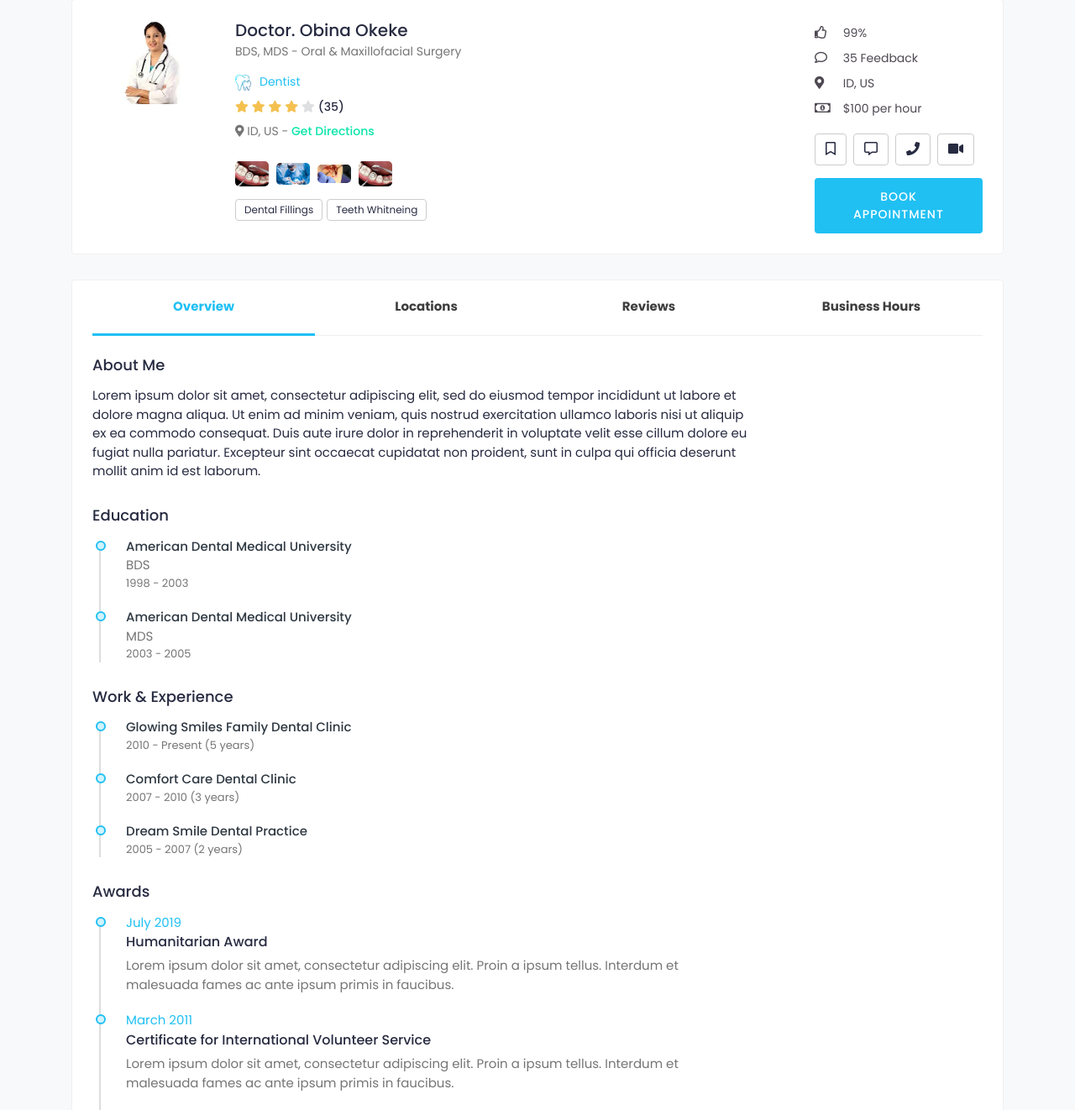
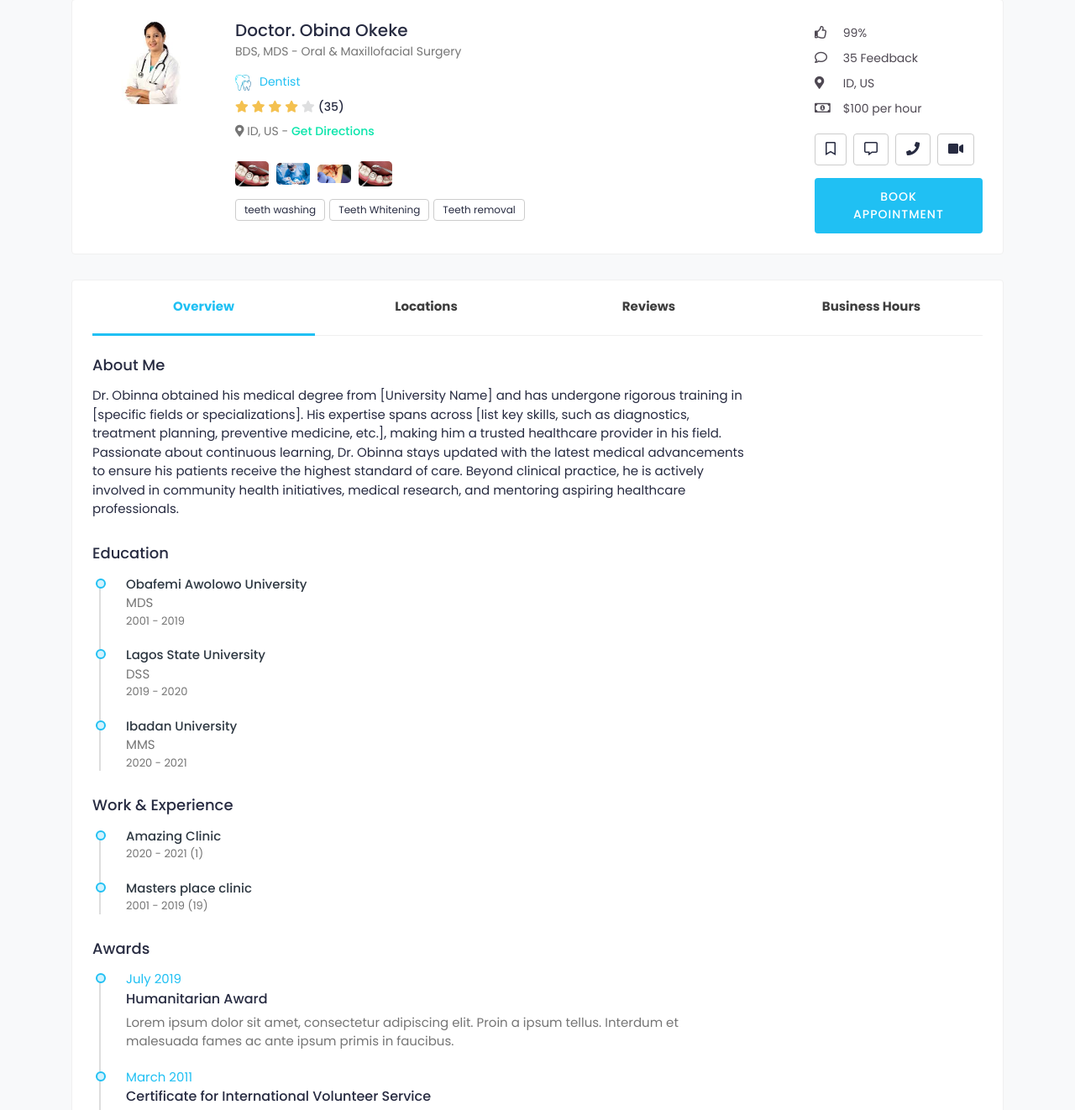
Before and after one commit to debazz4/doccure, a Django app: page /doctor-profile/1/ in a window 1280 px wide. Shown: the part 195-1517 px from the top of the page at 84% size. Run offline with Django 5.2, Linux system fonts and the light colour scheme; data comes from the database, SQL or seed files in the repository; both versions use the stored data as it was after the commit; some libraries are stand-ins or nearby versions.

Commit message:
progress on doctor profile: added work experience, about me and award model

```diff
--- a/Doccure/doccure_app/admin.py
+++ b/Doccure/doccure_app/admin.py
@@ -1,5 +1,5 @@
 from django.contrib import admin
-from .models import DoctorProfile
+from .models import DoctorProfile, DoctorEducation, WorkExperience, Award
 # Register your models here.
 
-admin.site.register([DoctorProfile])
+admin.site.register([DoctorProfile, DoctorEducation, WorkExperience, Award])
--- a/Doccure/doccure_app/models.py
+++ b/Doccure/doccure_app/models.py
@@ -42,6 +42,7 @@ class DoctorProfile(models.Model):
     feature_image3 = models.ImageField()
     feature_image4 = models.ImageField()
     specialization = models.TextField(help_text="Enter your specialized duties")
+    about_me = models.TextField(max_length=700, blank=True, null=True)
     availability = models.CharField(max_length=10, choices=DAYS_OF_WEEK, blank=True, null=True)
     set_availability = models.DateField(blank=True, null=True)
     date_added = models.DateTimeField(auto_now_add=True)
@@ -50,5 +51,38 @@ class DoctorProfile(models.Model):
     def __str__(self):
         return f"{self.First_Name} {self.Last_Name}"
 
+class DoctorEducation(models.Model):
+    doctor = models.ForeignKey(DoctorProfile, on_delete=models.CASCADE, related_name="education")
+    school_name = models.CharField(max_length=255)
+    degree = models.CharField(max_length=255)
+    duration = models.CharField(max_length=100)
+    date_added = models.DateTimeField(auto_now_add=True)
+    date_updated = models.DateTimeField(auto_now_add=True)
+
+    def __str__(self):
+        return f"{self.doctor} ({self.school_name})"
+
+class WorkExperience(models.Model):
+    doctor = models.ForeignKey(DoctorProfile, on_delete=models.CASCADE, related_name="experience")
+    clinic = models.CharField(max_length=255)
+    duration = models.CharField(max_length=255)
+    years = models.CharField(max_length=3, blank=True, null=True)
+    date_added = models.DateTimeField(auto_now_add=True)
+    date_updated = models.DateTimeField(auto_now_add=True)
+
+    def __str__(self):
+        return f"{self.doctor} ({self.clinic})"
+
+class Award(models.Model):
+    doctor = models.ForeignKey(DoctorProfile, on_delete=models.CASCADE, related_name="awards")
+    month_and_year = models.CharField(max_length=255)
+    award_name = models.CharField(max_length=255)
+    comment = models.TextField(max_length=255)
+    date_added = models.DateTimeField(auto_now_add=True)
+    date_updated = models.DateTimeField(auto_now_add=True)
+
+    def __str__(self):
+        return f"{self.doctor} ({self.award})"
+
 class PatientProfile(models.Model):
     pass
--- a/Doccure/doccure_app/templates/doctor-profile.html
+++ b/Doccure/doccure_app/templates/doctor-profile.html
@@ -46,7 +46,7 @@
 											<span class="d-inline-block average-rating">(35)</span>
 										</div>
 										<div class="clinic-details">
-											<p class="doc-location"><i class="fas fa-map-marker-alt"></i> {{ doctor.state }}, {{ doctor.country }} - <a href="javascript:void(0);">Get Directions</a></p>
+											<p class="doc-location"><i class="fas fa-map-marker-alt"></i> {{ doctor.get_state_display }}, {{ doctor.country }} - <a href="javascript:void(0);">Get Directions</a></p>
 											<ul class="clinic-gallery">
 												<li>
 													<a href="{{ doctor.feature_image.url }}" data-fancybox="gallery">
@@ -70,10 +70,13 @@
 												</li>
 											</ul>
 										</div>
+
 										<div class="clinic-services">
-											<span>Dental Fillings</span>
-											<span>Teeth Whitneing</span>
+											{% for specialization in specialization_list %}
+											<span>{{ specialization }}</span>
+											{% endfor %}
 										</div>
+
 									</div>
 								</div>
 								<div class="doc-info-right">
@@ -81,7 +84,7 @@
 										<ul>
 											<li><i class="far fa-thumbs-up"></i> 99%</li>
 											<li><i class="far fa-comment"></i> 35 Feedback</li>
-											<li><i class="fas fa-map-marker-alt"></i> {{ doctor.state }}, {{ doctor.country }}</li>
+											<li><i class="fas fa-map-marker-alt"></i> {{ doctor.get_state_display }}, {{ doctor.country }}</li>
 											<li><i class="far fa-money-bill-alt"></i> ${{ doctor.price_per_hour }} per hour </li>
 										</ul>
 									</div>
@@ -142,7 +145,7 @@
 											<!-- About Details -->
 											<div class="widget about-widget">
 												<h4 class="widget-title">About Me</h4>
-												<p>Lorem ipsum dolor sit amet, consectetur adipiscing elit, sed do eiusmod tempor incididunt ut labore et dolore magna aliqua. Ut enim ad minim veniam, quis nostrud exercitation ullamco laboris nisi ut aliquip ex ea commodo consequat. Duis aute irure dolor in reprehenderit in voluptate velit esse cillum dolore eu fugiat nulla pariatur. Excepteur sint occaecat cupidatat non proident, sunt in culpa qui officia deserunt mollit anim id est laborum.</p>
+												<p>{{ doctor.about_me }}</p>
 											</div>
 											<!-- /About Details -->
 
@@ -151,30 +154,20 @@
 												<h4 class="widget-title">Education</h4>
 												<div class="experience-box">
 													<ul class="experience-list">
+														{% for education in education_list %}
 														<li>
 															<div class="experience-user">
 																<div class="before-circle"></div>
 															</div>
 															<div class="experience-content">
 																<div class="timeline-content">
-																	<a href="#/" class="name">American Dental Medical University</a>
-																	<div>BDS</div>
-																	<span class="time">1998 - 2003</span>
+																	<a href="#/" class="name">{{ education.school_name }}</a>
+																	<div>{{ education.degree }}</div>
+																	<span class="time">{{ education.duration }}</span>
 																</div>
 															</div>
 														</li>
-														<li>
-															<div class="experience-user">
-																<div class="before-circle"></div>
-															</div>
-															<div class="experience-content">
-																<div class="timeline-content">
-																	<a href="#/" class="name">American Dental Medical University</a>
-																	<div>MDS</div>
-																	<span class="time">2003 - 2005</span>
-																</div>
-															</div>
-														</li>
+														{% endfor %}
 													</ul>
 												</div>
 											</div>
@@ -185,39 +178,19 @@
 												<h4 class="widget-title">Work & Experience</h4>
 												<div class="experience-box">
 													<ul class="experience-list">
+														{% for work_experience in work_experience_list %}
 														<li>
 															<div class="experience-user">
 																<div class="before-circle"></div>
 															</div>
 															<div class="experience-content">
 																<div class="timeline-content">
-																	<a href="#/" class="name">Glowing Smiles Family Dental Clinic</a>
-																	<span class="time">2010 - Present (5 years)</span>
+																	<a href="#/" class="name">{{ work_experience.clinic }}</a>
+																	<span class="time">{{ work_experience.duration }} ({{ work_experience.years }})</span>
 																</div>
 															</div>
 														</li>
-														<li>
-															<div class="experience-user">
-																<div class="before-circle"></div>
-															</div>
-															<div class="experience-content">
-																<div class="timeline-content">
-																	<a href="#/" class="name">Comfort Care Dental Clinic</a>
-																	<span class="time">2007 - 2010 (3 years)</span>
-																</div>
-															</div>
-														</li>
-														<li>
-															<div class="experience-user">
-																<div class="before-circle"></div>
-															</div>
-															<div class="experience-content">
-																<div class="timeline-content">
-																	<a href="#/" class="name">Dream Smile Dental Practice</a>
-																	<span class="time">2005 - 2007 (2 years)</span>
-																</div>
-															</div>
-														</li>
+														{% endfor %}
 													</ul>
 												</div>
 											</div>
--- a/Doccure/doccure_app/views.py
+++ b/Doccure/doccure_app/views.py
@@ -1,6 +1,9 @@
+from django.shortcuts import get_object_or_404, redirect
+from django.urls import reverse_lazy
 from django.shortcuts import render
-from django.views.generic import ListView, TemplateView, DetailView
-from .models import DoctorProfile
+from django.views.generic import (ListView, TemplateView, DetailView, UpdateView, FormView)
+from .models import DoctorProfile, DoctorEducation
+from .forms import DoctorProfileForm, DoctorEducationForm, WorkExperience, Award
 
 class HomeView(ListView):
     model = DoctorProfile
@@ -11,3 +14,46 @@ class DoctorProfileView(DetailView):
     model = DoctorProfile
     template_name = "doctor-profile.html"
     context_object_name = "doctor"
+
+    def get_context_data(self, **kwargs):
+        context = super().get_context_data(**kwargs)
+        object = self.get_object()
+
+        # Convert text field to list
+        context['specialization_list'] = object.specialization.split(", ") #Split specialization text
+
+        # For education list
+        context["education_list"] = DoctorEducation.objects.filter(doctor=self.object)
+
+        # For Awards
+        context["awards_list"] = Award.objects.filter(doctor=self.object)
+
+        # For Work Experience
+        context["work_experience_list"] = WorkExperience.objects.filter(doctor=self.object)
+
+        return context
+
+
+
+# View to update Doctor Profile
+class DoctorProfileUpdateView(UpdateView):
+    model = DoctorProfile
+    form_class = DoctorProfileForm
+    template_name = "doctor_profile_update.html"
+
+    def get_object(self, queryset=None):
+        return get_object_or_404(DoctorProfile, user=request.user)
+
+    def get_success_url(self):
+        return reverse_lazy("doctor_profile_update") # Refresh the page
+
+class DoctorEducationCreateView(FormView):
+    template_name = "doctor_profile_update.html"
+    form_class = DoctorEducationForm
+
+    def form_valid(self, form):
+        doctor = get_object_or_404(DoctorProfile, user=request.user)
+        education = form.save(commit=False)
+        education.doctor = doctor
+        education.save()
+        return redirect("doctor_profile_update")
```
Also changed, not shown: Doccure/doccure_app/forms.py (added, +26 -0 lines), Doccure/db.sqlite3, Doccure/doccure_app/migrations/0012_doctorprofile_about_me_alter_doctorprofile_state_and_more.py (added), Doccure/doccure_app/migrations/0013_alter_doctorprofile_state_awards_workexperience.py (added), Doccure/doccure_app/migrations/0014_workexperience_years_alter_doctorprofile_state.py (added), Doccure/doccure_app/migrations/0015_rename_awards_award_alter_doctorprofile_state.py (added).
